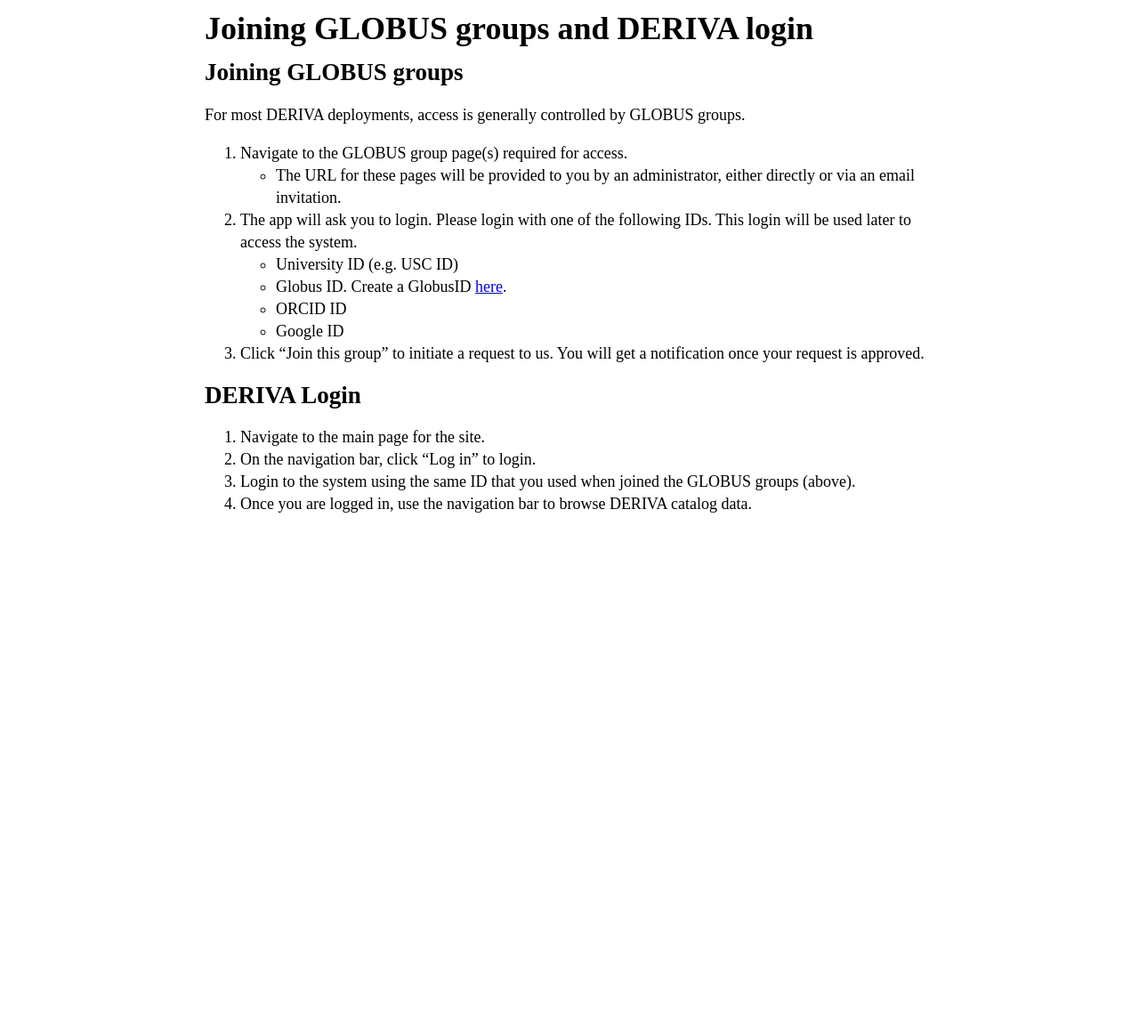
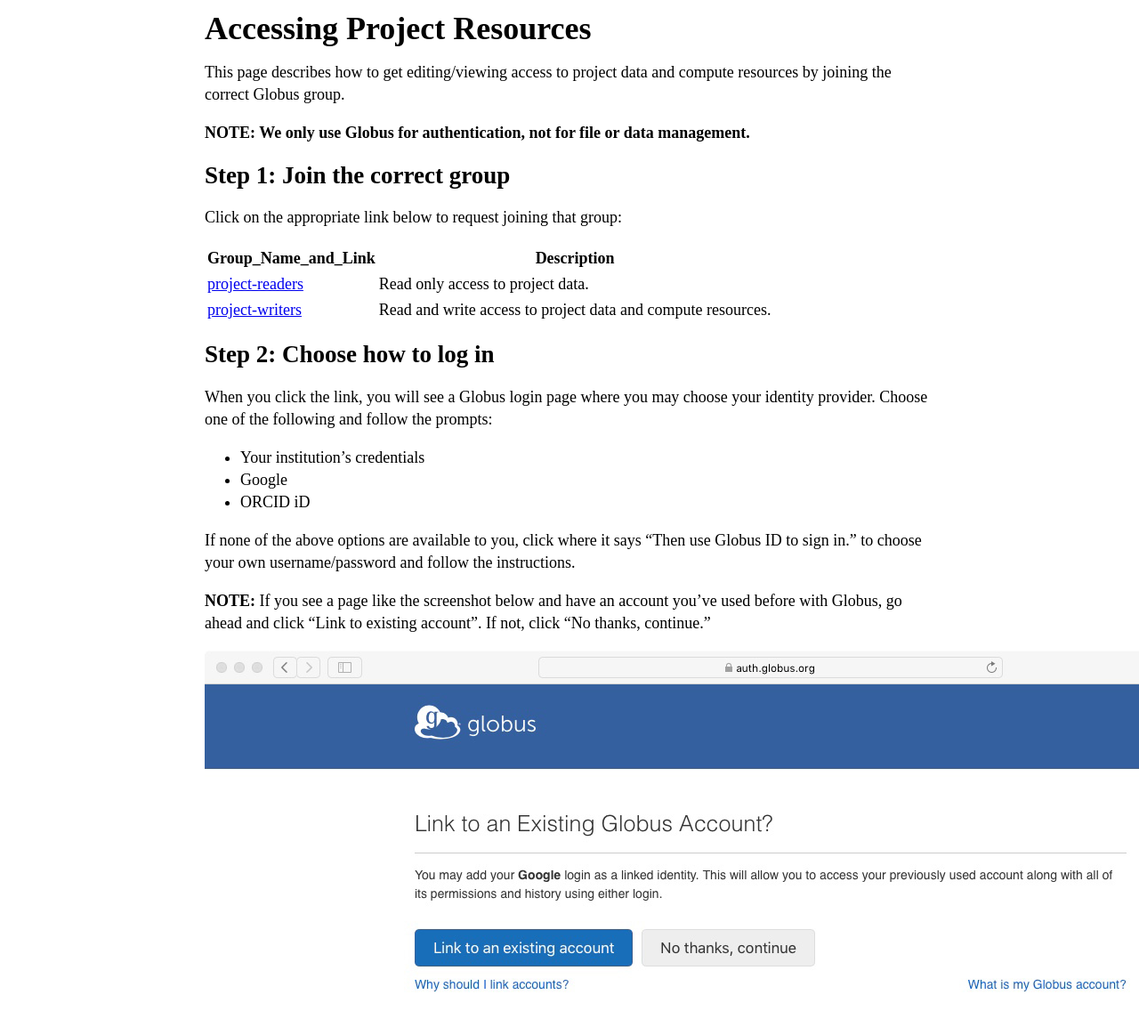
Before and after one commit to informatics-isi-edu/deriva-site-template, a Jekyll site: the page built from www/docs/howto/joining_globus_groups.md, in a window 1280 px wide and 1400 px high, cut to the strip 112-1266 px from the top of the window. Shown: the whole strip at 89% size. Built offline with Jekyll 4.4.1, drawn with Linux system fonts in a browser that asks for light colours; some of the changed text lies outside the part shown.

Commit message:
Updated groups doc for site template.

```diff
--- a/www/docs/howto/joining_globus_groups.md
+++ b/www/docs/howto/joining_globus_groups.md
@@ -1,24 +1,43 @@
 ---
 layout: page
-title: Joining GLOBUS groups and DERIVA login
+title: Accessing Project Resources
+permalink: /docs/accessing-resources/
 ---
 
-## Joining GLOBUS groups ##
-For most DERIVA deployments, access is generally controlled by GLOBUS groups.
+This page describes how to get editing/viewing access to project data and compute resources by joining the correct Globus group.
 
-1. Navigate to the GLOBUS group page(s) required for access.
-   * The URL for these pages will be provided to you by an administrator, either directly or via an email invitation.
+**NOTE: We only use Globus for authentication, not for file or data management.**
 
-2. The app will ask you to login. Please login with one of the following IDs. This login will be used later to access the system.
-   * University ID (e.g. USC ID)
-   * Globus ID. Create a GlobusID [here](https://www.globusid.org/).
-   * ORCID ID
-   * Google ID
+## Step 1: Join the correct group
 
-3. Click "Join this group" to initiate a request to us. You will get a notification once your request is approved.
+Click on the appropriate link below to request joining that group:
 
-## DERIVA Login ##
-1. Navigate to the main page for the site.
-2. On the navigation bar, click "Log in" to login.
-3. Login to the system using the same ID that you used when joined the GLOBUS groups (above).
-4. Once you are logged in, use the navigation bar to browse DERIVA catalog data.
+| Group_Name_and_Link                                                               | Description                                                  |
+|-----------------------------------------------------------------------------------|--------------------------------------------------------------|
+| [project-readers](https://app.globus.org/groups/<globus_reader_group_guid>/about) | Read only access to project data.                            |
+| [project-writers](https://app.globus.org/groups/<globus_writer_group_guid>/about) | Read and write access to project data and compute resources. |
+
+
+## Step 2: Choose how to log in
+
+When you click the link, you will see a Globus login page where you may choose your identity provider. Choose one of the following and follow the prompts:
+
+* Your institution’s credentials
+* Google
+* ORCID iD
+
+If none of the above options are available to you, click where it says "Then use Globus ID to sign in." to choose your own username/password and follow the instructions.
+
+**NOTE:** If you see a page like the screenshot below and have an account you've used before with Globus, go ahead and click "Link to existing account". If not, click "No thanks, continue."
+
+![Linking accounts page]({{ "/assets/images/globus_signup/globus_signup1_short.jpeg" | relative_url }})
+
+## Step 3: Request group membership
+
+Once you’ve signed in, click the  “Join Group” button (towards the right side of the page) to request membership. There will be a short form to fill out. Please fill out all fields.
+
+You will then receive an email notification that your membership is pending.
+
+**Once the administrator approves your application, you’ll receive email confirmation that your membership has been approved.**
+
+If you have any problems or questions, please email us [here](https://veilmail.io/isrd-support).
```
Also changed, not shown: www/index.html (+6 -5 lines), www/assets/images/globus_signup/globus_signup1_short.jpeg (added).
